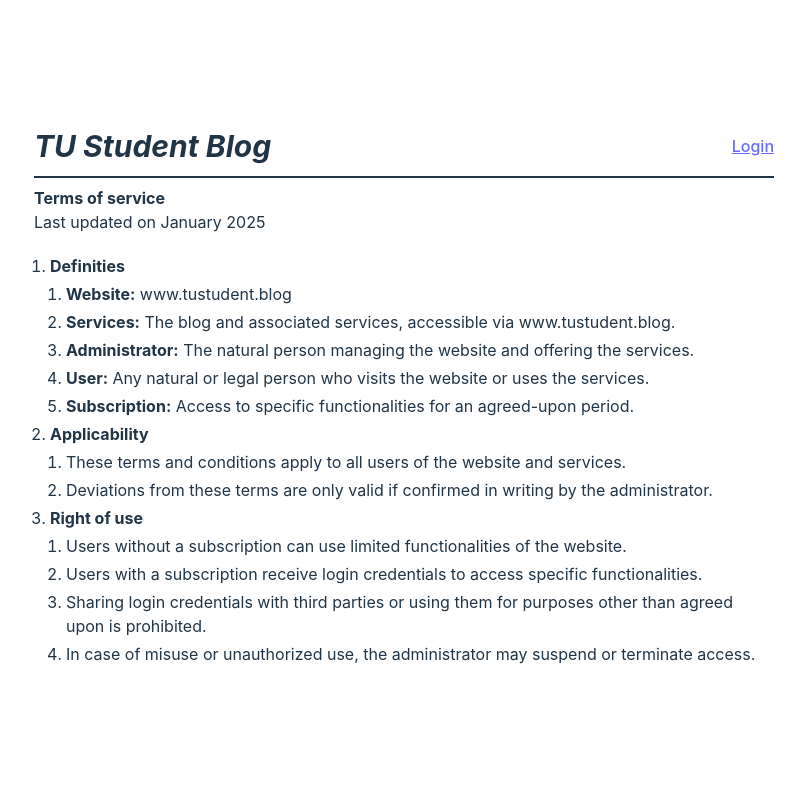
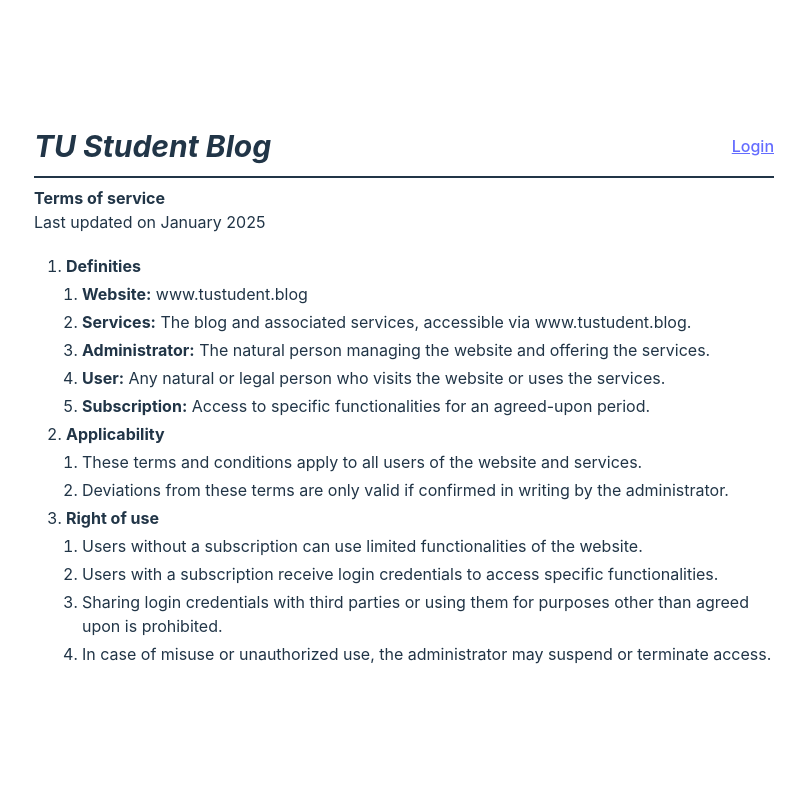
Before and after one commit to rohitjethoe/tu-student, a Vue app: page /terms in a window 1280 px wide. Shown: the top 800 px of the page, without its empty margins (236-1041 px from the left). Built offline with nearby package versions, Linux system fonts and the light colour scheme; no server answers.

Commit message:
Update Terms.vue

```diff
--- a/src/views/Terms.vue
+++ b/src/views/Terms.vue
@@ -5,7 +5,7 @@
             {{ $t('terms.update') }}
         </div>
 
-        <ul class="list-decimal pl-4 pt-1">
+        <ul class="list-decimal pl-8 pt-1">
             <li>
                 <strong> {{ $t('terms.definitions.title') }}</strong>
                 <ul class="list-decimal pl-4 pt-1">
```
